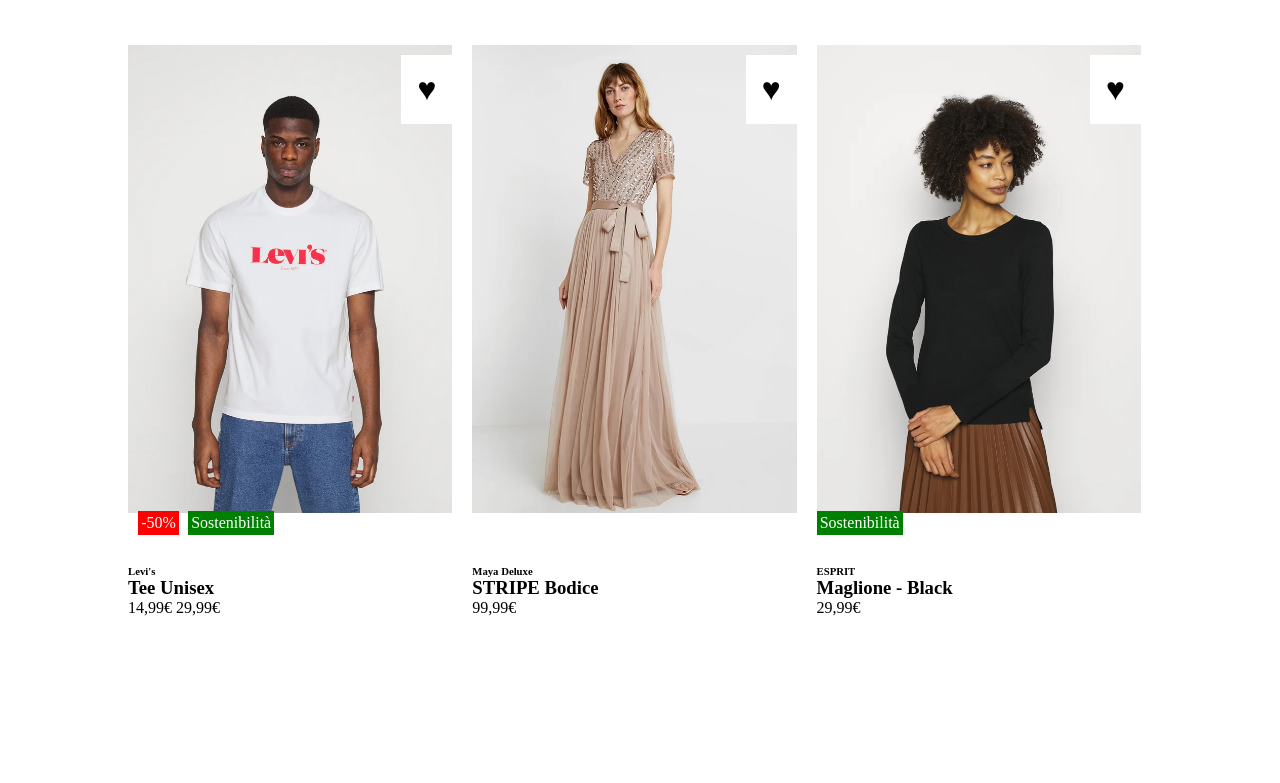
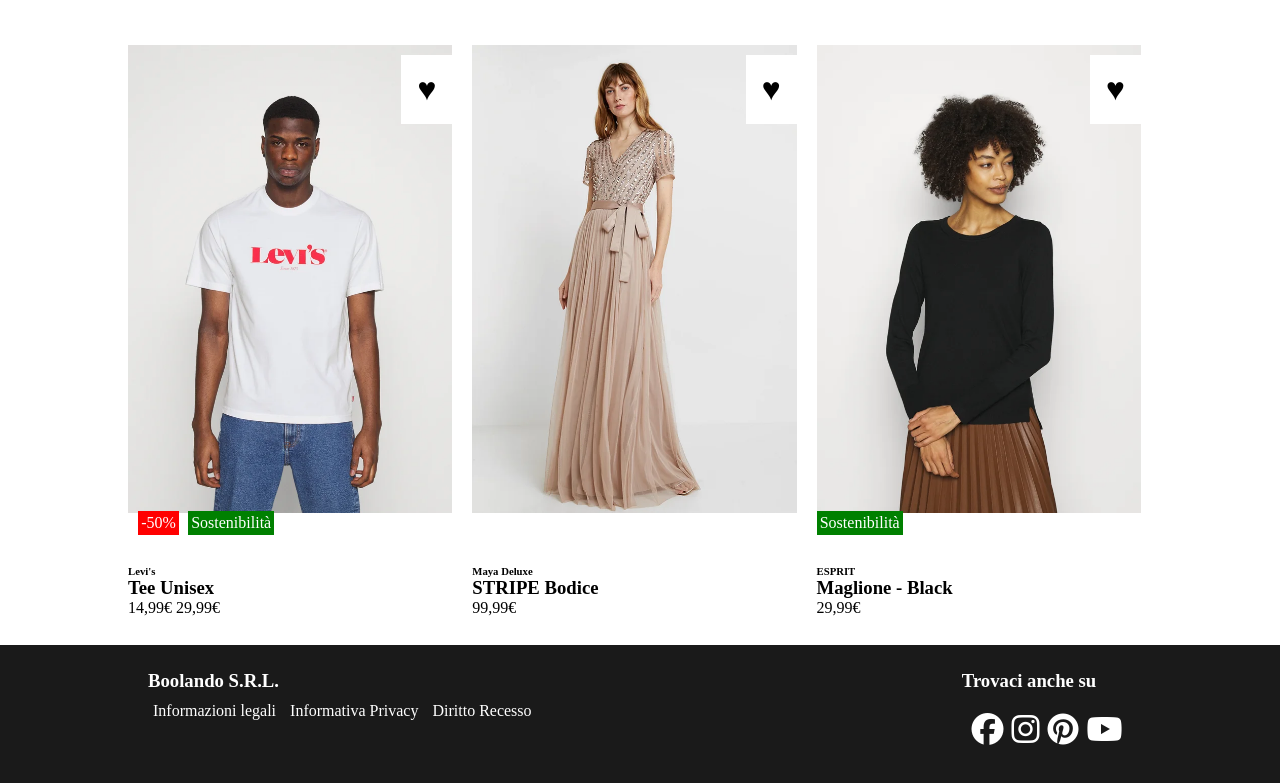
Before and after one commit to mbaisotti99/html-css-boolando, a plain HTML site: page index.html in a window 1280 px wide. Shown: the part 825-1608 px from the top of the page. Before the commit the page ends 1470 px from the top, so only its background shows below. Drawn offline with Linux system fonts and the light colour scheme.

Commit message:
feat:footer

```diff
--- a/css/style.css
+++ b/css/style.css
@@ -131,3 +131,30 @@ main .container{
 .card:hover .hidden{
     z-index: 2;
 }
+
+
+/* FOOTER */
+footer{
+    background-color: var(--foot-black);
+    padding: 25px;
+    color: white;
+}
+
+footer .container{
+    justify-content: space-between;
+}
+
+.foot-cont a{
+    text-decoration: none;
+    color: inherit;
+    padding: 5px;
+}
+
+.foot-cont h3{
+    padding-bottom: 10px;
+}
+
+.social{
+    font-size: 2rem;
+    padding: .3em;
+}
--- a/index.html
+++ b/index.html
@@ -188,6 +188,36 @@
             </div>
         </div>
     </main>
+    <footer>
+        <div class="container flex-cont">
+            <div class="foot-cont">
+                <h3>
+                    Boolando S.R.L.
+                </h3>
+                <a href="">
+                    Informazioni legali
+                </a>
+                <a href="">
+                    Informativa Privacy
+                </a>
+                <a href="">
+                    Diritto Recesso
+                </a>
+            </div>
+            <div class="foot-cont">
+                <h3>
+                    Trovaci anche su
+                </h3>
+
+                <div class="social">
+                    <i class="fa-brands fa-facebook"></i>
+                    <i class="fa-brands fa-instagram"></i>
+                    <i class="fa-brands fa-pinterest"></i>
+                    <i class="fa-brands fa-youtube"></i>
+                </div>
+            </div>
+        </div>
+    </footer>
 </body>
 
 </html>
```
